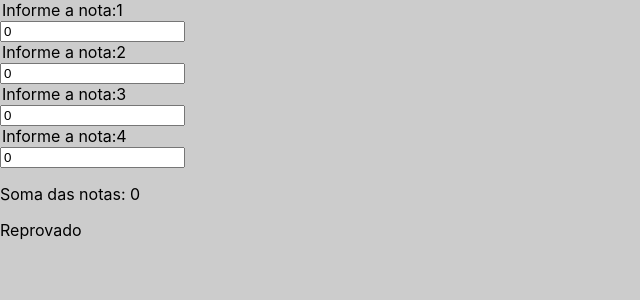
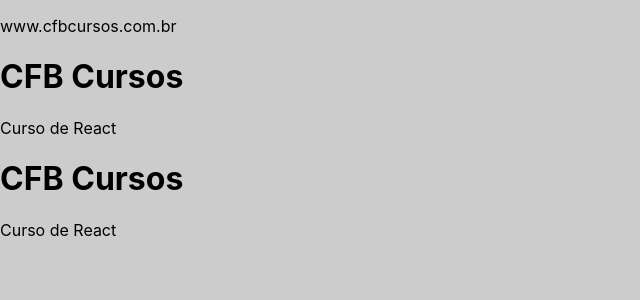
Before and after one commit to PamelaMBadermann/curso-reactjs-cfbcursos-2, a React (Create React App) app: page / in a window 1280 px wide. Shown: the top 300 px of the page, without its empty margins (0-640 px from the left). Built offline with nearby package versions, Linux system fonts and the light colour scheme.

Commit message:
aula 18, contenção em react

```diff
--- a/src/App.js
+++ b/src/App.js
@@ -1,29 +1,15 @@
-import React,{ useState } from 'react';
-import Nota from './components/Nota'
-import Resultado from './components/Resultado'
+import React from 'react';
+import Caixa from './components/Caixa'
+import Canal from './components/Canal'
 
 export default function App() {
 
-  const [notas,setNotas] = useState({"nota1":"0","nota2":"0","nota3":"0","nota4":"0"})
-  const handleSetNotas=(e)=>{
-    if(e.target.getAttribute('name')==='nota1') {
-      setNotas({"nota1":e.target.value,"nota2":notas.nota2,"nota3":notas.nota3,"nota4":notas.nota4})
-    } else if(e.target.getAttribute('name')==='nota2') {
-      setNotas({"nota1":notas.nota1,"nota2":e.target.value,"nota3":notas.nota3,"nota4":notas.nota4})
-    } else if(e.target.getAttribute('name')==='nota3') {
-      setNotas({"nota1":notas.nota1,"nota2":notas.nota2,"nota3":e.target.value,"nota4":notas.nota4})
-    } else if(e.target.getAttribute('name')==='nota4') {
-      setNotas({"nota1":notas.nota1,"nota2":notas.nota2,"nota3":notas.nota3,"nota4":e.target.value})
-    }
-  }
-
   return (
     <>
-      <Nota num={1} nome={'nota1'} nota={notas.nota1} setNota={handleSetNotas}/>
-      <Nota num={2} nome={'nota2'} nota={notas.nota2} setNota={handleSetNotas}/>
-      <Nota num={3} nome={'nota3'} nota={notas.nota3} setNota={handleSetNotas}/>
-      <Nota num={4} nome={'nota4'} nota={notas.nota4} setNota={handleSetNotas}/>
-      <Resultado somaNotas={parseFloat(notas.nota1)+parseFloat(notas.nota2)+parseFloat(notas.nota3)+parseFloat(notas.nota4)}/>
+      <Caixa site="www.cfbcursos.com.br">
+        <Canal/>
+        <p>Curso de React</p>
+      </Caixa>
     </>
   );
 }
--- /dev/null
+++ b/src/components/Caixa.js
@@ -0,0 +1,12 @@
+import React from 'react'
+
+export default function Caixa(props) {
+  return(
+    <>
+      <p>{props.site}</p>
+      {props.children}
+      {props.children[0]}
+      {props.children[1]}
+    </>
+  );
+}
--- /dev/null
+++ b/src/components/Canal.js
@@ -0,0 +1,10 @@
+import React from 'react';
+
+export default function Canal() {
+
+  return (
+    <>
+      <h1>CFB Cursos</h1>
+    </>
+  );
+}
```
